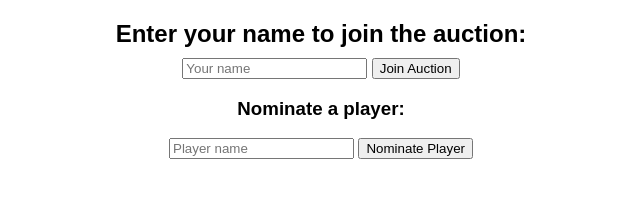
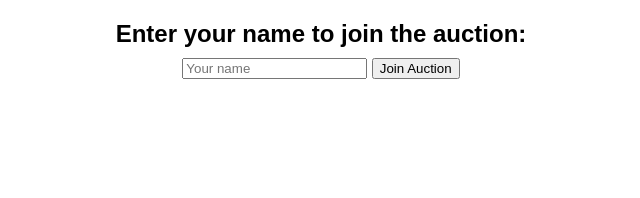
Before and after one commit to demichie/fantapicio, a website: page public/index.html in a window 1280 px wide. Shown: the whole page, without its empty margins (319-959 px from the left). Drawn offline with nearby package versions, Linux system fonts and the light colour scheme.

Commit message:
Update index.html

```diff
--- a/public/index.html
+++ b/public/index.html
@@ -18,7 +18,7 @@
     <ul id="participants-list"></ul>
   </div>
 
-    <div id="nomination-section  style="display: none;">
+    <div id="nomination-section" style="display: none;">
       <h3>Nominate a player:</h3>
       <input type="text" id="player-input" placeholder="Player name">
       <button id="nominate-button">Nominate Player</button>
```
